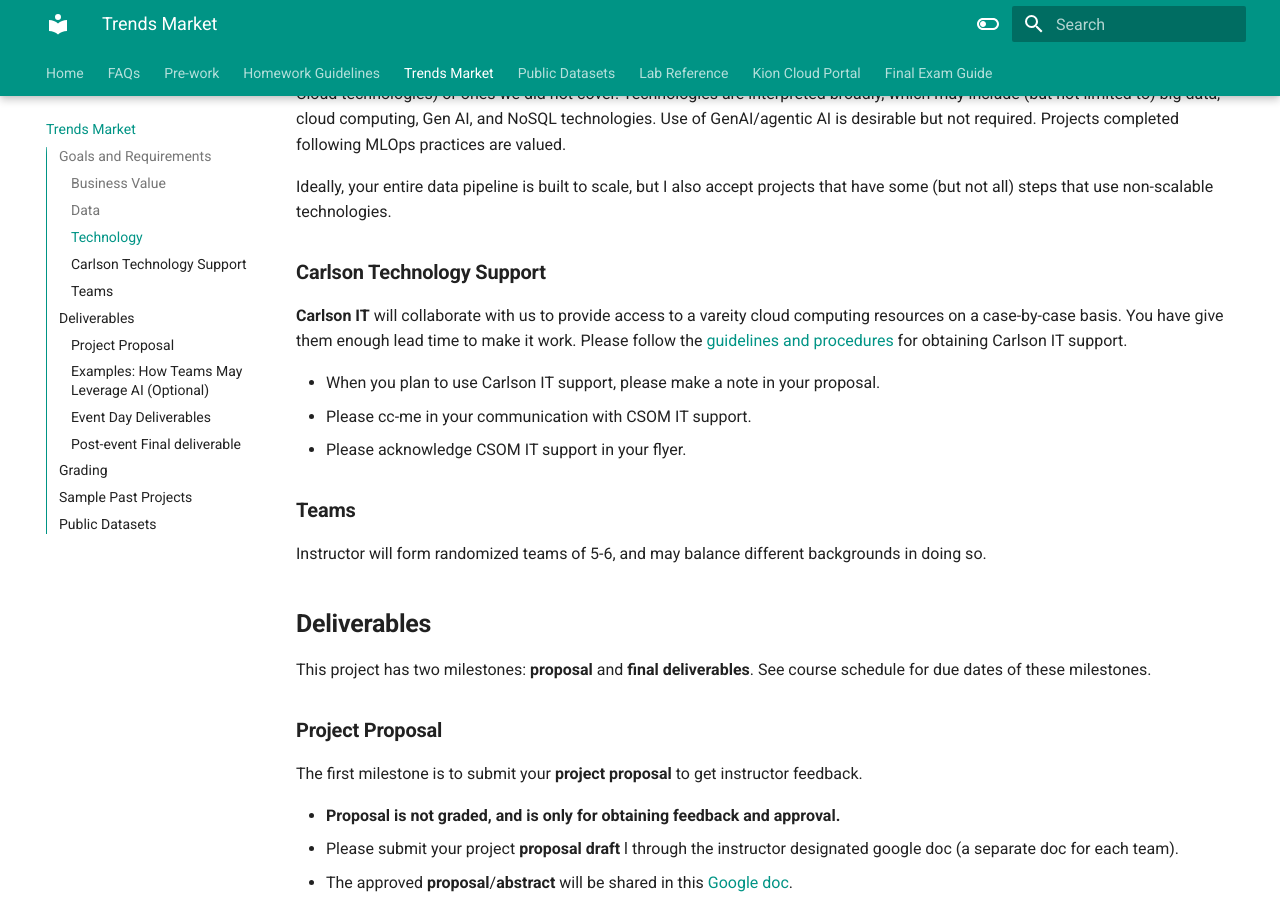
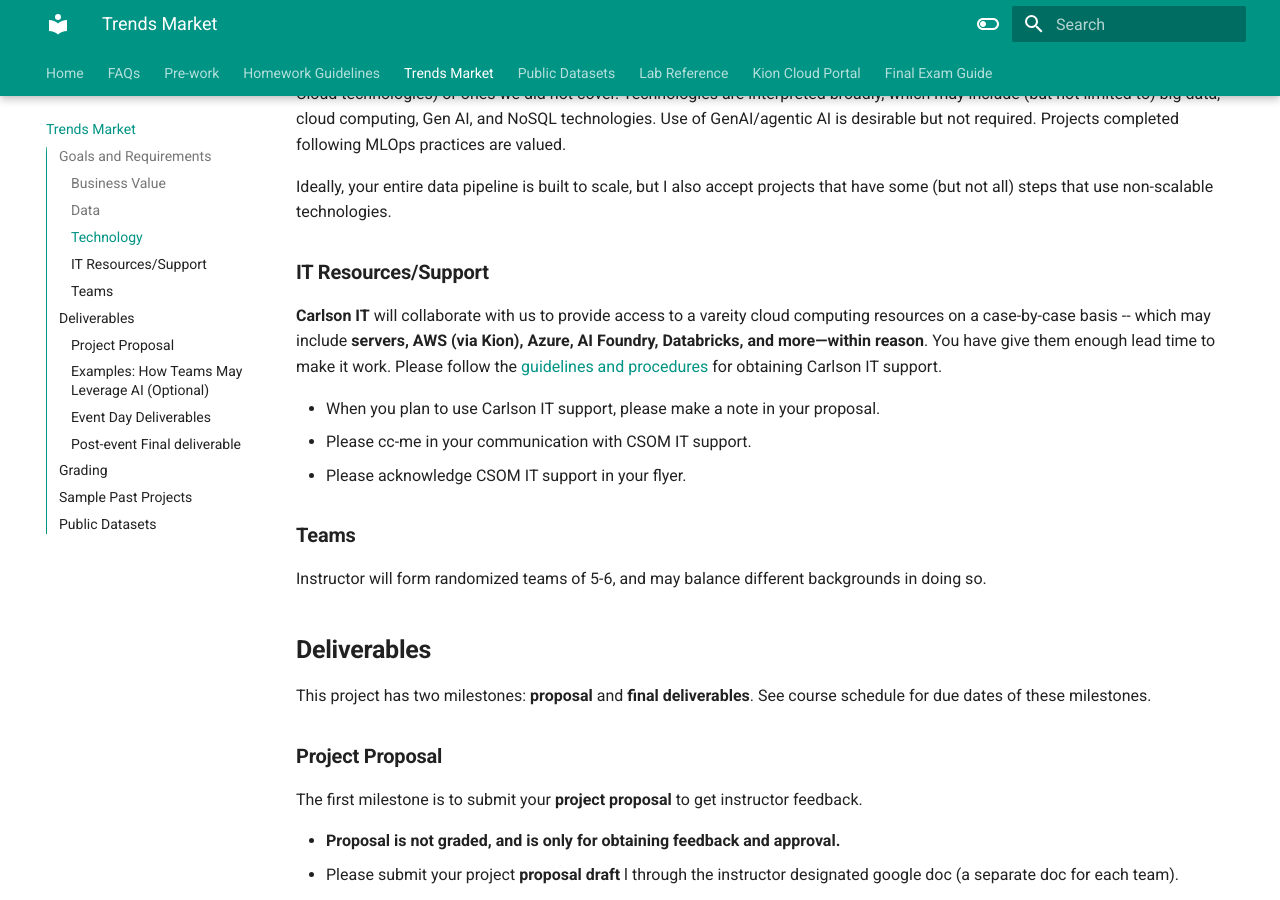
Before and after one commit to de4liu/bigdata, an MkDocs documentation site: the page built from docs/trendsMarket.md, in a window 1280 px wide and 900 px high, scrolled down 1342 px. Built offline with MkDocs 1.6.1 and Material for MkDocs 9.7.7, drawn with Linux system fonts in a browser that asks for light colours.

Commit message:
it support

```diff
--- a/docs/trendsMarket.md
+++ b/docs/trendsMarket.md
@@ -32,9 +32,9 @@ Every team project is expected to leverage big data/AI technologies, be it techn
 
 Ideally, your entire data pipeline is built to scale, but I also accept projects that have some (but not all) steps that use non-scalable technologies.
 
-### **Carlson Technology Support** {#1.4-technology-support}
+### **IT Resources/Support** {#1.4-technology-support}
 
-**Carlson IT** will collaborate with us to provide access to a vareity cloud computing resources on a case-by-case basis. You have give them enough lead time to make it work. Please follow the [guidelines and procedures](assets/it_support.pdf) for obtaining Carlson IT support.
+**Carlson IT** will collaborate with us to provide access to a vareity cloud computing resources on a case-by-case basis -- which may include **servers, AWS (via Kion), Azure, AI Foundry, Databricks, and more—within reason**. You have give them enough lead time to make it work. Please follow the [guidelines and procedures](assets/it_support.pdf) for obtaining Carlson IT support.
 
 - When you plan to use Carlson IT support, please make a note in your proposal.
 - Please cc-me in your communication with CSOM IT support.
```
